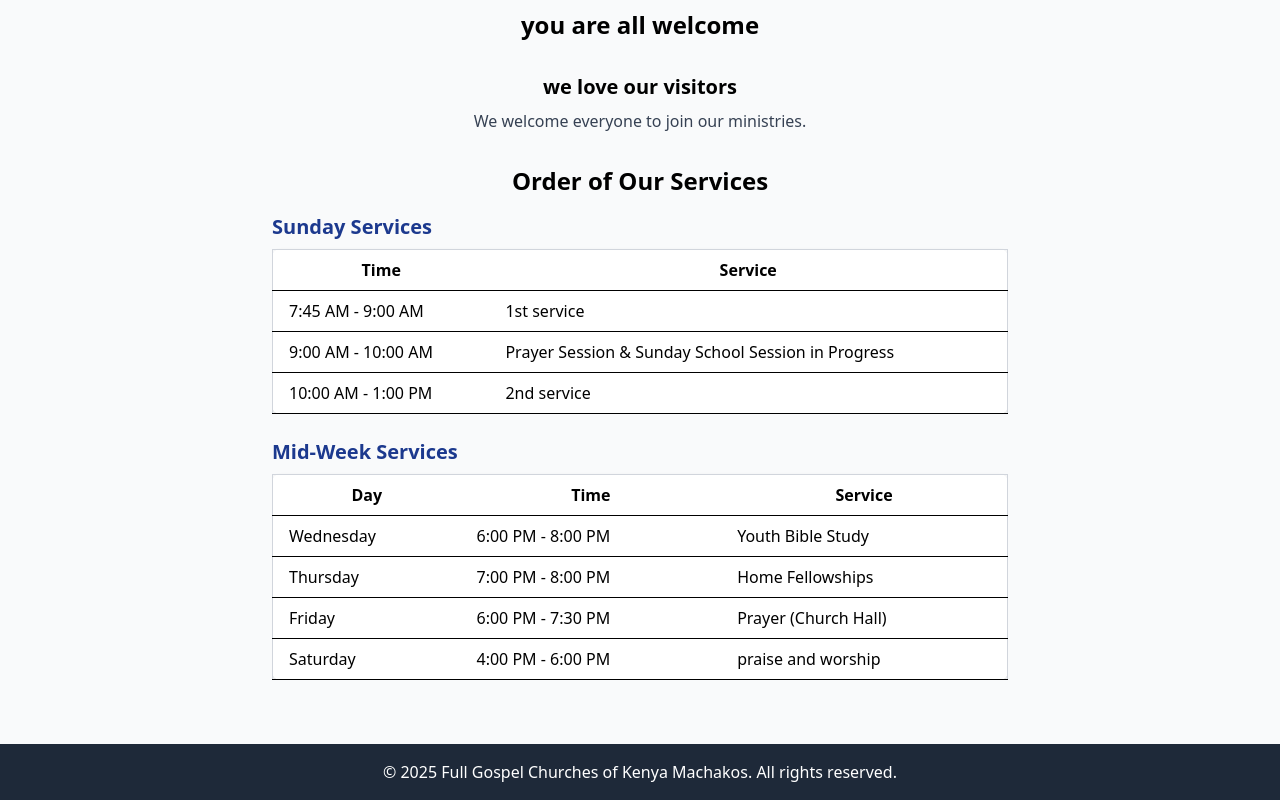
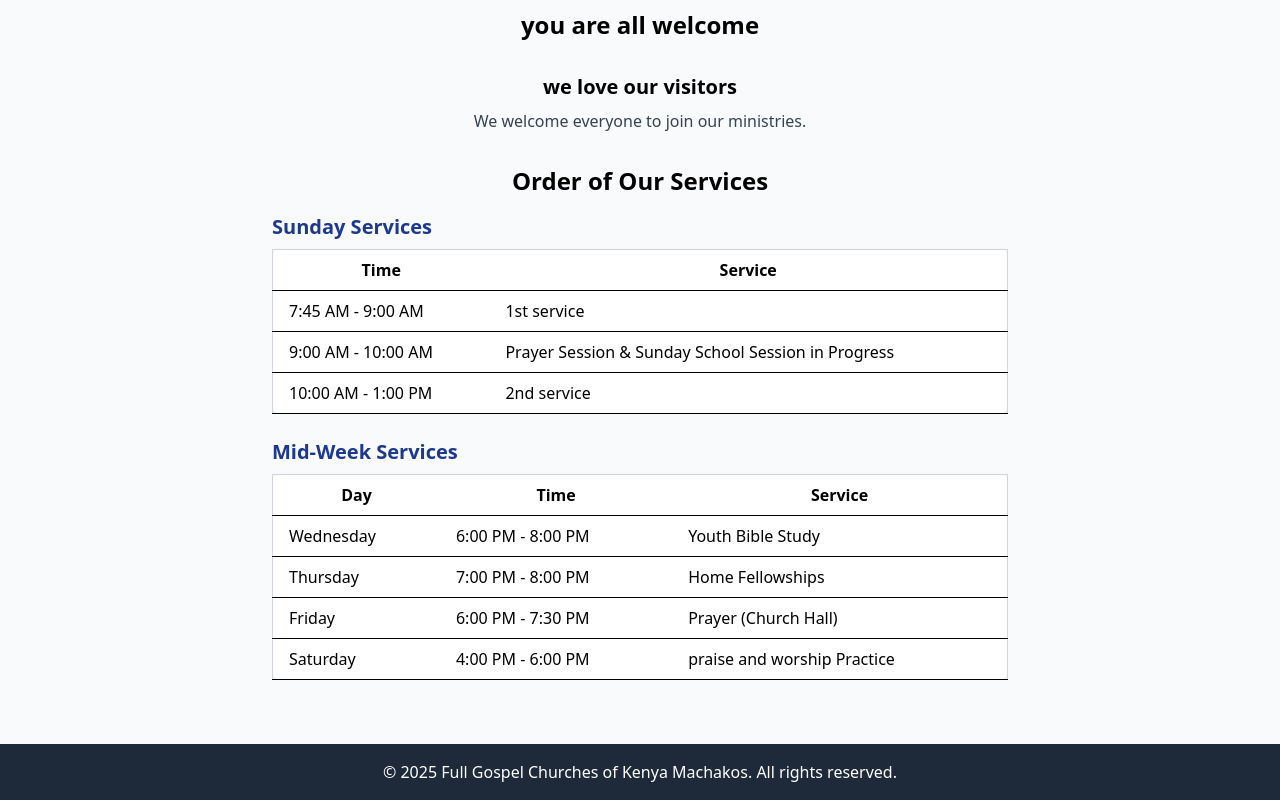
Before and after one commit to joyfridah23/church-website.html, a React (Vite) app: page / in a window 1280 px wide. Shown: the part 335-1135 px from the top of the page. Built offline with nearby package versions, Linux system fonts and the light colour scheme.

Commit message:
update changes

```diff
--- a/src/pages/Home.jsx
+++ b/src/pages/Home.jsx
@@ -78,7 +78,7 @@ export default function Home() {
                                 <tr>
                                     <td className="py-2 px-4 border-b">Saturday</td>
                                     <td className="py-2 px-4 border-b">4:00 PM - 6:00 PM</td>
-                                    <td className="py-2 px-4 border-b">praise and worship</td>
+                                    <td className="py-2 px-4 border-b">praise and worship Practice</td>
                                 </tr>
                             </tbody>
                         </table>
```
